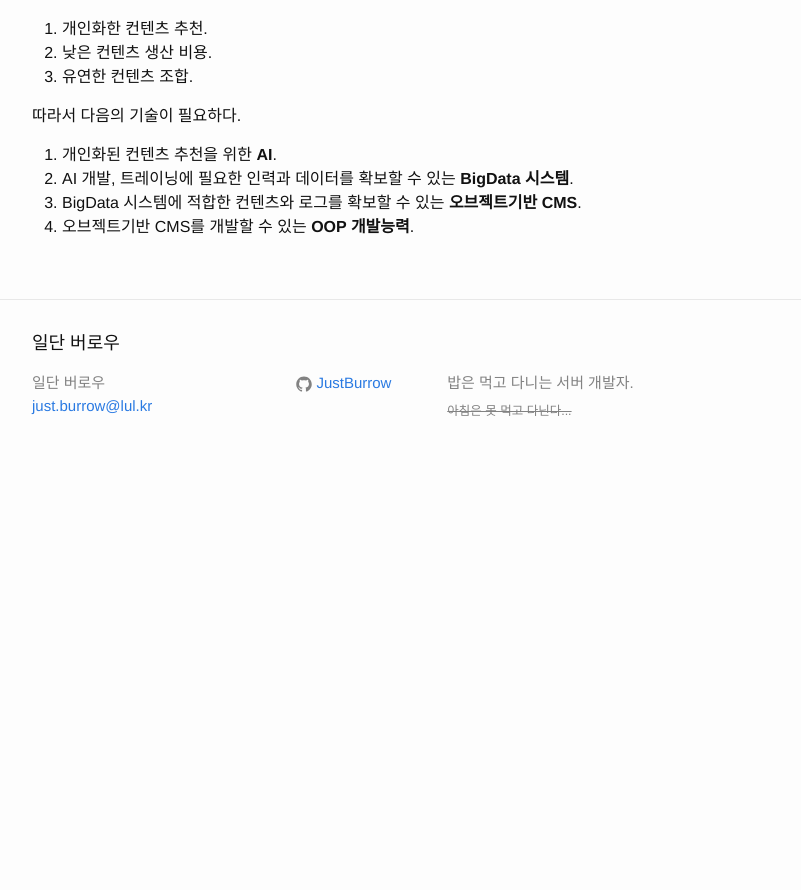
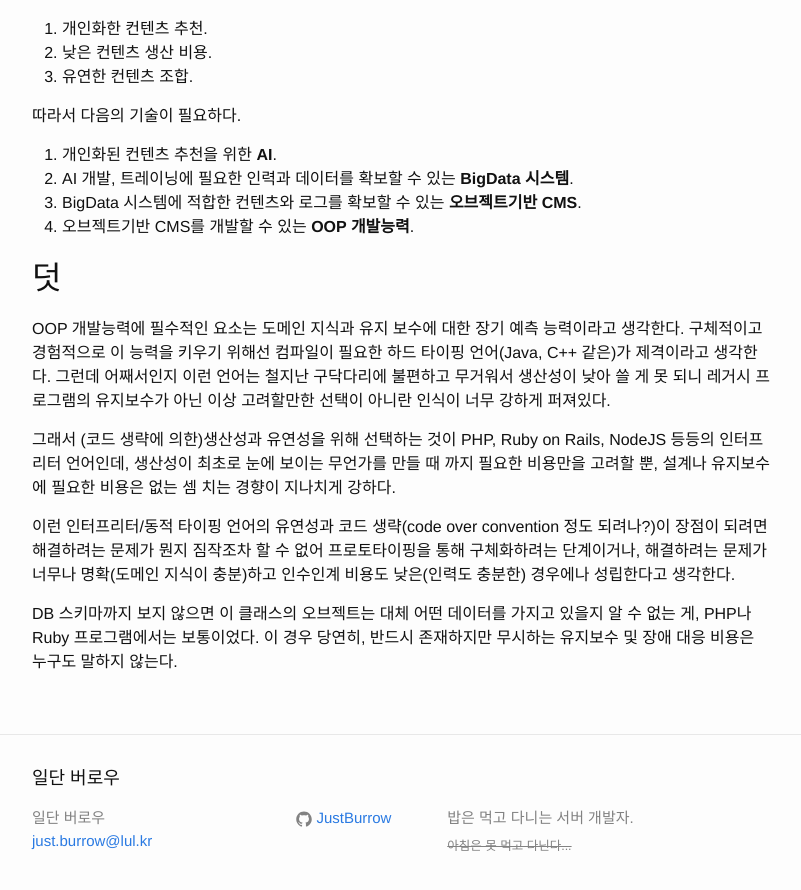
Before and after one commit to JustBurrow/JustBurrow.github.io, a Jekyll site: the page built from _posts/2017-07-23-thought-about-future-of-content-service.markdown, in a window 1280 px wide and 900 px high, scrolled down 1236 px. Shown: the top 890 px of the window, without its empty margins (238-1039 px from the left). Built offline with Jekyll 4.4.1, drawn with Linux system fonts in a browser that asks for light colours; before the commit the page ends 1716 px from its top, so only the background shows below that.

Commit message:
(ADD) 덧 - 하드타이핑 언어를 무시하는 풍조.

```diff
--- a/_posts/2017-07-23-thought-about-future-of-content-service.markdown
+++ b/_posts/2017-07-23-thought-about-future-of-content-service.markdown
@@ -51,3 +51,13 @@ title: 컨텐츠 서비스의 미래에 대한 생각
 2. AI 개발, 트레이닝에 필요한 인력과 데이터를 확보할 수 있는 **BigData 시스템**.
 3. BigData 시스템에 적합한 컨텐츠와 로그를 확보할 수 있는 **오브젝트기반 CMS**.
 4. 오브젝트기반 CMS를 개발할 수 있는 **OOP 개발능력**.
+
+## 덧
+
+OOP 개발능력에 필수적인 요소는 도메인 지식과 유지 보수에 대한 장기 예측 능력이라고 생각한다. 구체적이고 경험적으로 이 능력을 키우기 위해선 컴파일이 필요한 하드 타이핑 언어(Java, C++ 같은)가 제격이라고 생각한다. 그런데 어째서인지 이런 언어는 철지난 구닥다리에 불편하고 무거워서 생산성이 낮아 쓸 게 못 되니 레거시 프로그램의 유지보수가 아닌 이상 고려할만한 선택이 아니란 인식이 너무 강하게 퍼져있다.
+
+그래서 (코드 생략에 의한)생산성과 유연성을 위해 선택하는 것이 PHP, Ruby on Rails, NodeJS 등등의 인터프리터 언어인데, 생산성이 최초로 눈에 보이는 무언가를 만들 때 까지 필요한 비용만을 고려할 뿐, 설계나 유지보수에 필요한 비용은 없는 셈 치는 경향이 지나치게 강하다.
+
+이런 인터프리터/동적 타이핑 언어의 유연성과 코드 생략(code over convention 정도 되려나?)이 장점이 되려면 해결하려는 문제가 뭔지 짐작조차 할 수 없어 프로토타이핑을 통해 구체화하려는 단계이거나, 해결하려는 문제가 너무나 명확(도메인 지식이 충분)하고 인수인계 비용도 낮은(인력도 충분한) 경우에나 성립한다고 생각한다.
+
+DB 스키마까지 보지 않으면 이 클래스의 오브젝트는 대체 어떤 데이터를 가지고 있을지 알 수 없는 게, PHP나 Ruby 프로그램에서는 보통이었다. 이 경우 당연히, 반드시 존재하지만 무시하는 유지보수 및 장애 대응 비용은 누구도 말하지 않는다.
```
